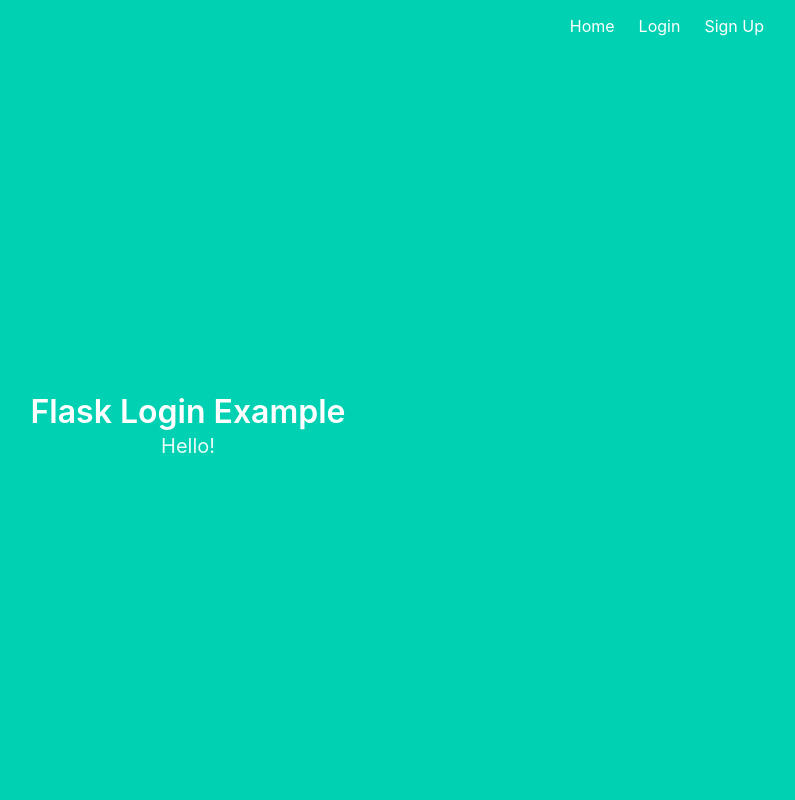
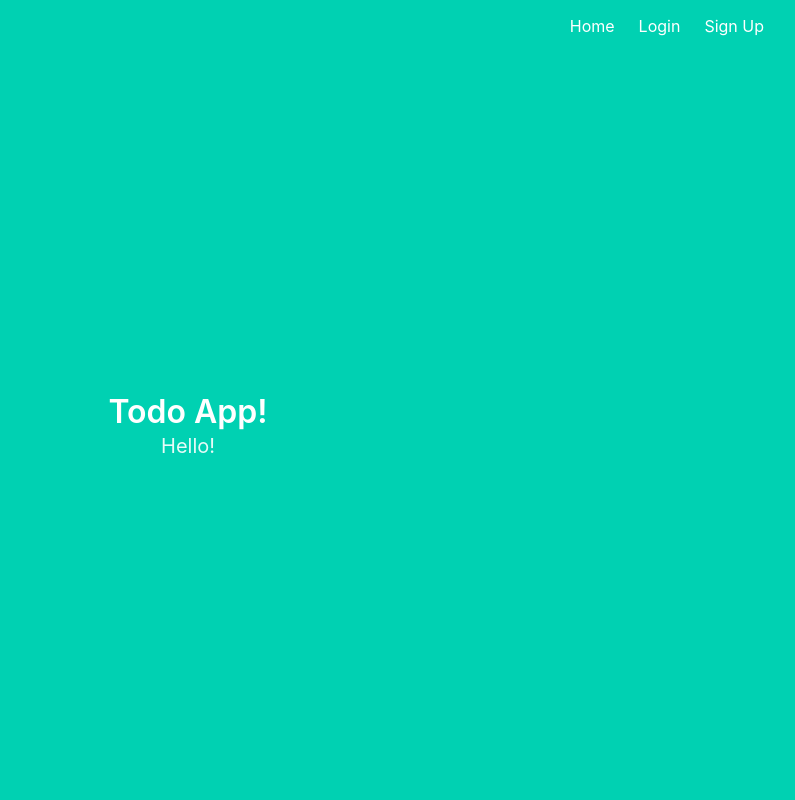
Before and after one commit to ruhanhabib39/cse470-project, a Flask app: page / in a window 1280 px wide. Shown: the whole page, without its empty margins (452-1247 px from the left). Run offline with Flask 3, Linux system fonts and the light colour scheme.

Commit message:
updated title

```diff
--- a/templates/base.html
+++ b/templates/base.html
@@ -5,7 +5,7 @@
     <meta charset="utf-8">
     <meta http-equiv="X-UA-Compatible" content="IE=edge">
     <meta name="viewport" content="width=device-width, initial-scale=1">
-    <title>Flask Auth Example</title>
+    <title>Todo App!</title>
     <link rel="stylesheet" href="https://cdnjs.cloudflare.com/ajax/libs/bulma/0.7.2/css/bulma.min.css" />
 </head>
 
--- a/templates/index.html
+++ b/templates/index.html
@@ -2,7 +2,7 @@
 
 {% block content %}
 <h1 class="title">
-  Flask Login Example
+    Todo App!
 </h1>
 <h2 class="subtitle">
     Hello!
```
